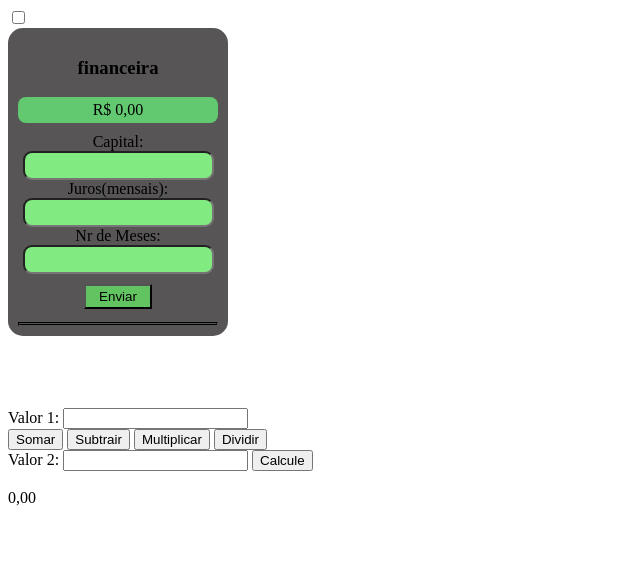
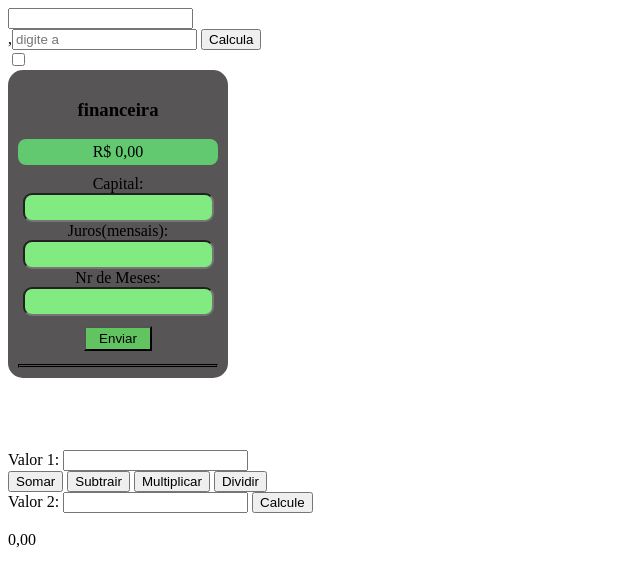
Before and after one commit to tanakinha31/primeiroa_3t, a plain HTML site: page index.html in a window 1280 px wide. Shown: the whole page, without its empty margins (0-640 px from the left). Drawn offline with Linux system fonts and the light colour scheme.

Commit message:
Update index.html

```diff
--- a/index.html
+++ b/index.html
@@ -10,6 +10,14 @@
 </head>
 
 <body>
+
+   <div class="aprendendo">
+     <input id="raiz" readonly  type="text"><br>
+     ,<input id="a" placeholder = "digite a"<br>
+    <button onclick="calculaESG()">Calcula</button>
+   </div>
+
+
   <input type="checkbox"  id="calcfin">
 <div class="calculadora">
 <label for="calcfin"><h3>financeira</h3> </label>
```
